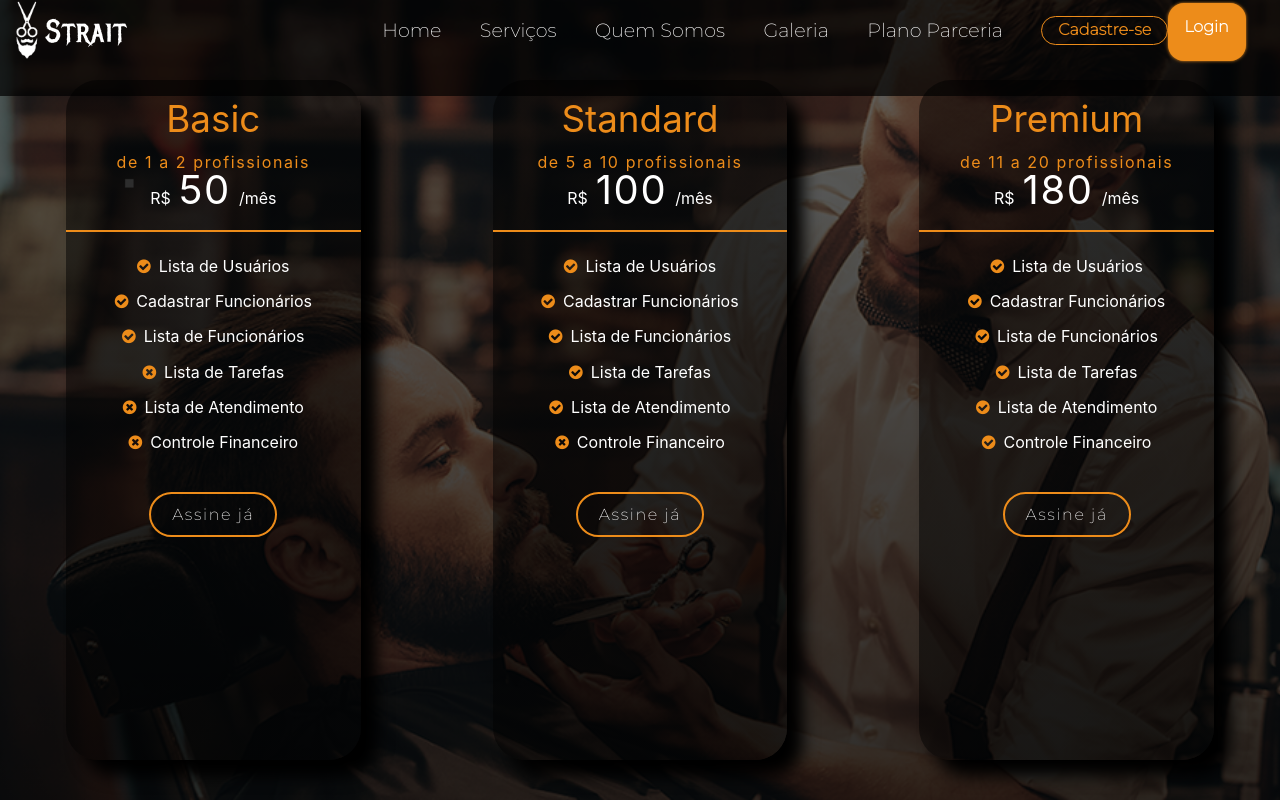
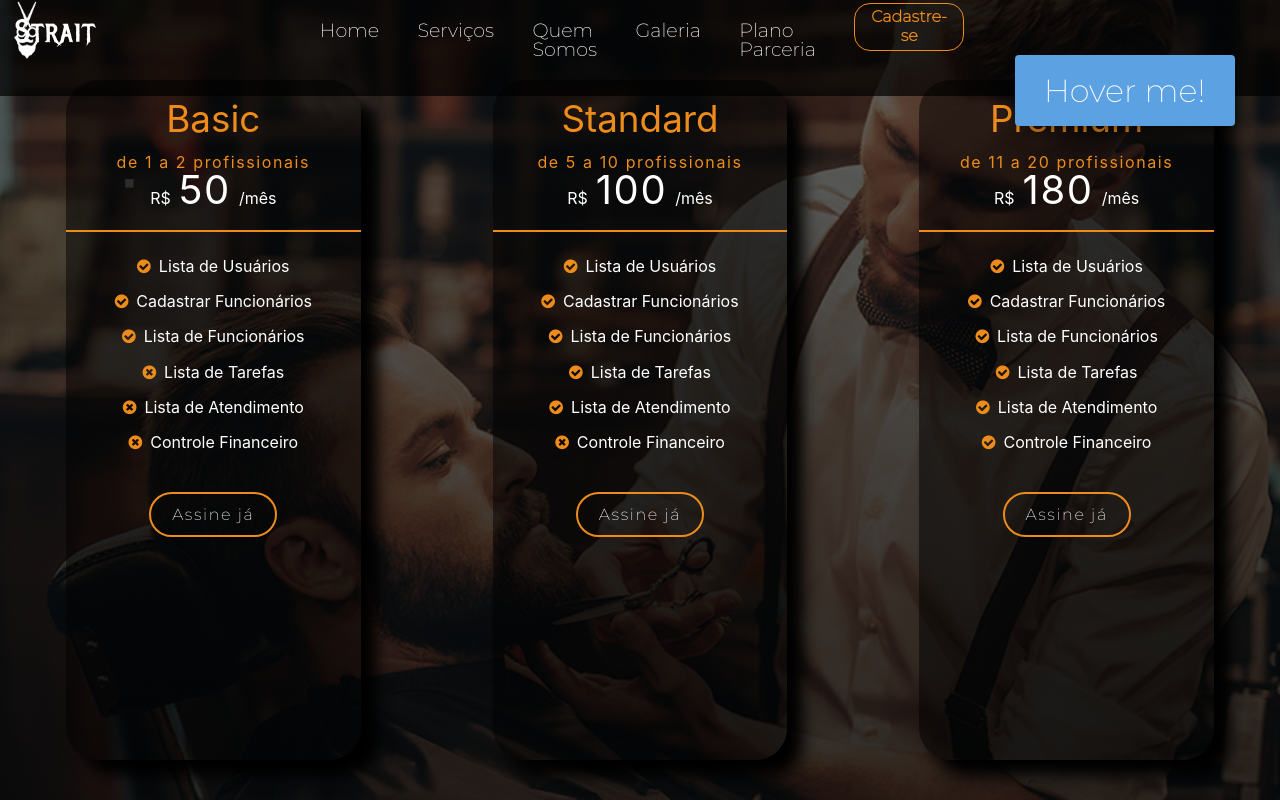
Before and after one commit to Felipediaslc/Barbearia-Strait-Front, a React (Create React App) app: page /planos in a window 1280 px wide. Built offline with nearby package versions, Linux system fonts and the light colour scheme; a web font is replaced by a local one.

Commit message:
refinamento v.07

```diff
--- a/src/componentes/Menu/Menu.css
+++ b/src/componentes/Menu/Menu.css
@@ -91,120 +91,45 @@
     font-weight: bold;
   }
 
-  /*botão Login*/
-  .btn-conteiner {
-    display: flex;
-    justify-content: center;
-    --color-text: #000;
-    --color-background: #ED8C1A;
-    --color-outline:#ED8C1A;
-    --color-shadow: #ED8C1A;
-    padding: 0rem 0.1rem 0rem 0.1rem;
+
+
+  .button {
+    border-radius: 4px;
+    background-color: #5ca1e1;
+    border: none;
+    color: #fff;
+    text-align: center;
+    font-size: 32px;
+    padding: 16px;
+    width: 220px;
+    transition: all 0.5s;
+    cursor: pointer;
+    margin: 36px;
+    box-shadow: 0 10px 20px -8px rgba(0, 0, 0,.7);
   }
 
-  .btn-conteiner:hover{
-   display: flex;
-    justify-content: center;
-    --color-text: #ED8C1A;
-    --color-background: #000;
-    --color-outline: #ED8C1A;
-    --color-shadow: #ED8C1A;
-
+  .button{
+    cursor: pointer;
+    display: inline-block;
+    position: relative;
+    transition: 0.5s;
   }
 
-  .btn-content {
-    display: flex;
-    align-items: center;
-    padding: 0rem 1.4rem 0rem 1rem;
-    text-decoration: none;
-    font-family: 'Poppins', sans-serif;
-    font-weight: 700;
-    font-size: 1rem;
-    color: var(--color-text);
-    background: var(--color-background);
-    transition: 1s;
-    border-radius: 1rem;
-    box-shadow: 0 0 0.2rem 0 var(--color-background);
+  .button:after {
+    content: '»';
+    position: absolute;
+    opacity: 0;
+    top: 14px;
+    right: -20px;
+    transition: 0.5s;
   }
 
-  .btn-content:hover, .btn-content:focus {
-    transition: 0.5s;
-    -webkit-animation: btn-content 1s;
-    animation: btn-content 1s;
-    outline: 0.1rem solid transparent;
-    outline-offset: 0.1rem;
-    box-shadow: 0 0 0.1rem 0 var(--color-background);
+  .button:hover{
+    padding-right: 24px;
+    padding-left:8px;
   }
 
-  .btn-content .icon-arrow {
-    transition: 0.5s;
-    margin-right: 0rem;
-    transform: scale(0.6);
+  .button:hover:after {
+    opacity: 1;
+    right: 10px;
   }
-
-  .btn-content:hover .icon-arrow {
-    transition: 0.5s;
-    margin-right: 1rem;
-  }
-
-  .icon-arrow {
-    width: 0.5rem;
-    margin-left: 0.1rem;
-    position: relative;
-    top: 6%;
-  }
-
-  /* SVG */
-  #arrow-icon-one {
-    transition: 0.4s;
-    transform: translateX(-60%);
-  }
-
-  #arrow-icon-two {
-    transition: 0.5s;
-    transform: translateX(-30%);
-  }
-
-  .btn-content:hover #arrow-icon-three {
-    animation: color_anim 1s infinite 0.2s;
-  }
-
-  .btn-content:hover #arrow-icon-one {
-    transform: translateX(0%);
-    animation: color_anim 1s infinite 0.6s;
-  }
-
-  .btn-content:hover #arrow-icon-two {
-    transform: translateX(0%);
-    animation: color_anim 1s infinite 0.4s;
-  }
-
-  /* SVG animations */
-  @keyframes color_anim {
-    0% {
-      fill: #ED8C1A;
-    }
-
-    50% {
-      fill: var(--color-background);
-    }
-
-    100% {
-      fill: #ED8C1A;
-    }
-  }
-
-
-  @-webkit-keyframes btn-content {
-    0% {
-      outline: 0.1rem solid var(--color-background);
-      outline-offset: 0;
-    }
-  }
-
-  @keyframes btn-content {
-    0% {
-      outline: 0.1rem solid var(--color-background);
-      outline-offset: 0;
-    }
-  }
--- a/src/componentes/Menu/Menu.js
+++ b/src/componentes/Menu/Menu.js
@@ -19,11 +19,7 @@ function Menu() {
                 <li className='efect'><Link to="/galeria">Galeria</Link></li>
                 <li className='efect'><Link to="/planos">Plano Parceria</Link></li>
                 <li><Link to="/cadastros"><button className='cadastro'>Cadastre-se</button></Link></li>
-               <li className='btn-conteiner'><Link to="/login" className='btn-content'>
-               <span className="btn-title">Login</span>
-               <span className="icon-arrow">
-               </span>
-                 </Link></li> </ul>
+               <li ><Link to="/login" ><button className='button'><span>Hover me!</span></button> </Link></li> </ul>
             </nav></header>
 
 
```
